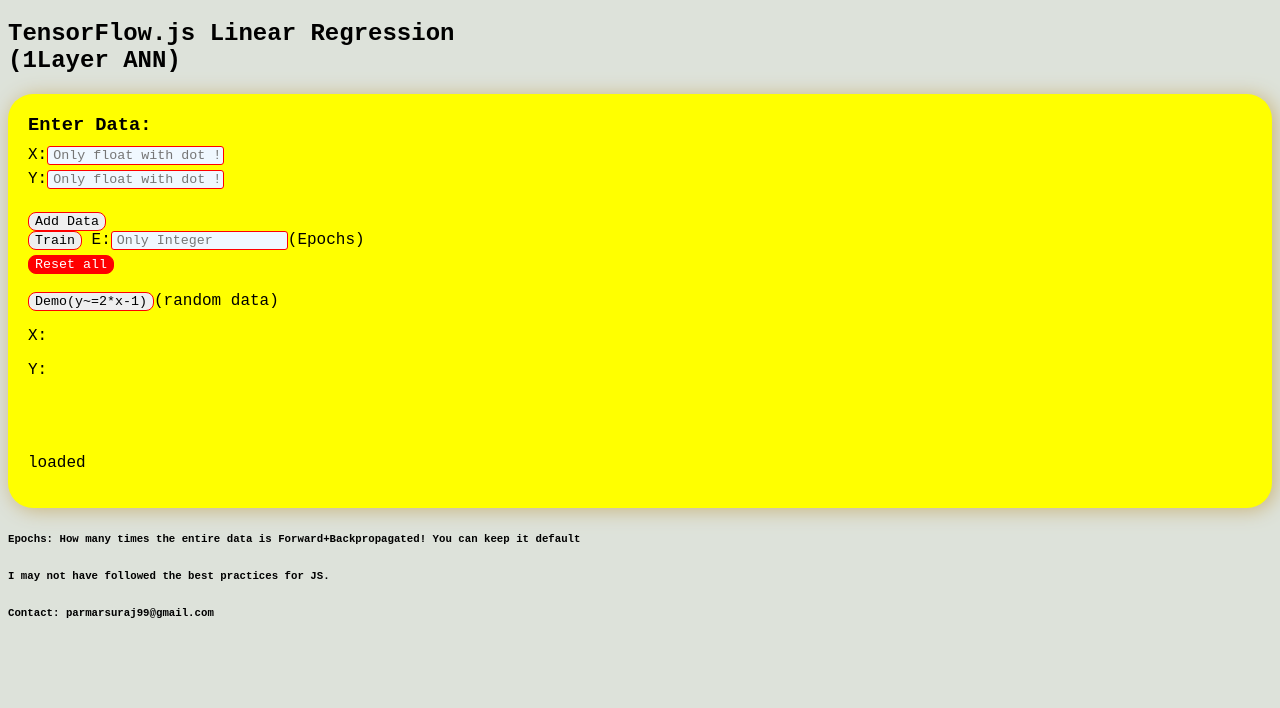
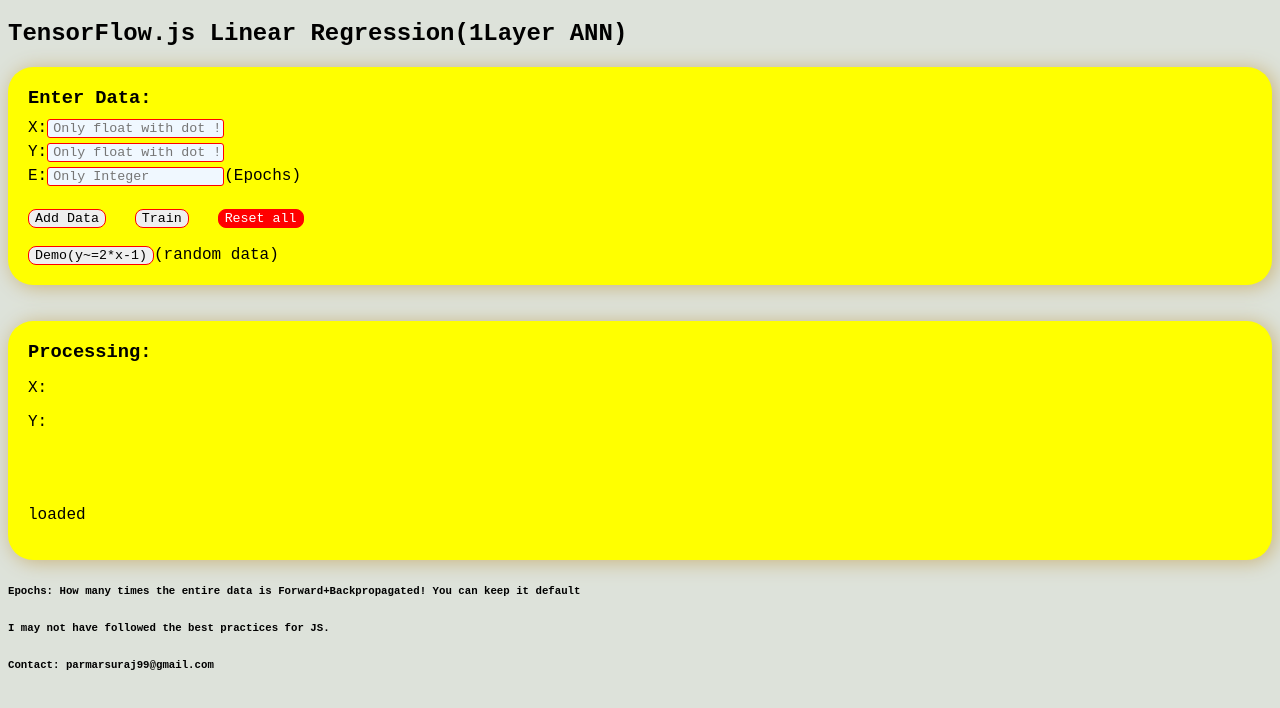
Before and after one commit to parmarsuraj99/tensorflow-js-LinearRegression, a plain HTML site: page index.html in a window 1280 px wide. Drawn offline with Linux system fonts and the light colour scheme; a script that the page names is missing.

Commit message:
Update index.html

```diff
--- a/index.html
+++ b/index.html
@@ -9,36 +9,39 @@
     </head>
     <body>
         <div id='head'>
-            <h2 id='heading'>TensorFlow.js Linear Regression<br>(1Layer ANN)</h2>
+            <h2 id='heading'>TensorFlow.js Linear Regression(1Layer ANN)</h2>
         </div>
 
         <div id='back-paper'>
-        <script src="scripts/helpers.js"></script>
-        <script src="scripts/demo.js"></script>
 
             <h3 id="he">Enter Data: </h3>
 
             <form id="input-form">
                 X:<input type="text" class='numIn' id="xno" placeholder="Only float with dot !"
                 onkeypress="return (event.charCode >= 48 && event.charCode <= 57) ||
-            event.charCode == 46 || event.charCode == 0 "><br>
+                event.charCode == 46 || event.charCode == 0" />
+                </br>
                 Y:<input type="text" class='numIn' id="yno" placeholder="Only float with dot !"
                 onkeypress="return (event.charCode >= 48 && event.charCode <= 57) ||
-             event.charCode == 46 || event.charCode == 0 "><br>
-             <br>
-             <input type='button' class="btn" onclick="insert()" value="Add Data"><br>
-             <input type='button' class="btn" onclick="run()" value="Train">
+                event.charCode == 46 || event.charCode == 0" />
+                </br>
                 E:<input type="text" class='numIn' id="epochsNum" placeholder="Only Integer"
                 onkeypress="return (event.charCode >= 48 && event.charCode <= 57) ||
-             event.charCode == 46 || event.charCode == 0 ">(Epochs)
-             <br>
-             <input type="button" class="btn" id='btnReset' value="Reset all" onclick="resetAll()"><br><br>
-             <input type='button' class="btn" onclick="random()" value="Demo(y~=2*x-1)">(random data)
-             <!--
-             <input type='button' class="btn" onclick="resetModel()" value="Reset(keep Data)">
-             -->
+                event.charCode == 46 || event.charCode == 0" />(Epochs)
+                </br></br>
+                <input type='button' class="btn" onclick="insert()" value="Add Data" />&nbsp;&nbsp;
+                <input type='button' class="btn" onclick="run()" value="Train" />&nbsp;&nbsp;
+                <input type="button" class="btn" id='btnReset' value="Reset all" onclick="resetAll()" />
+                <br><br>
+                <input type='button' class="btn" onclick="random()" value="Demo(y~=2*x-1)"/>(random data)
             </form>
+        </div>
 
+        </br></br>
+
+        <div id='back-paper'>
+
+            <h3 id="he">Processing: </h3>
 
             <p id="X">X: </p>
             <p id="Y">Y: </p>
@@ -53,10 +56,12 @@
 
 
             <p id='isLoaded'>loaded</p>
+        </div>
 
-    </div>
         <h6>Epochs: How many times the entire data is Forward+Backpropagated! You can keep it default</h6>
         <h6 style="position: relative;">I may not have followed the best practices for JS.</h6>
         <h6>Contact: parmarsuraj99@gmail.com</h6>
     </body>
+	<script src="scripts/helpers.js"></script>
+    <script src="scripts/demo.js"></script>
 </html>
```
Lines whose indentation alone changed are shown as unchanged.
